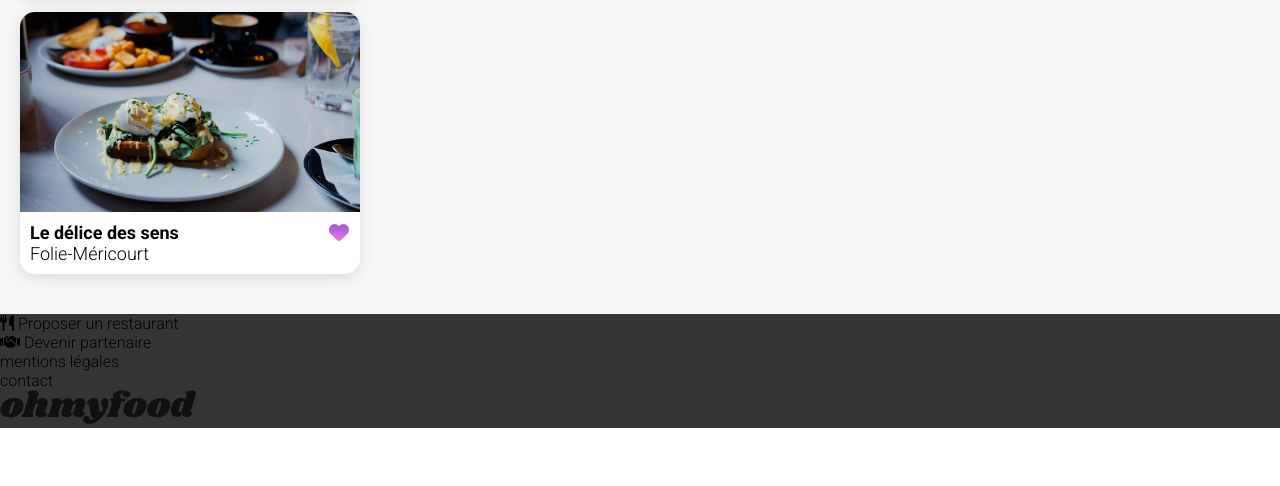
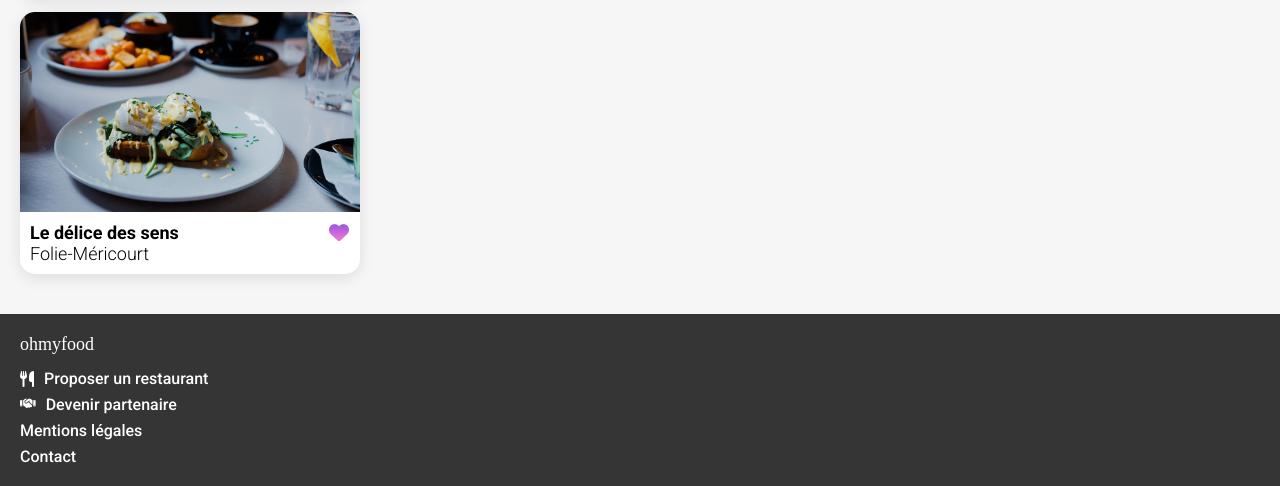
Before and after one commit to Brunofrpt/OpenclassRooms-OhmyFood, a website: page OhMyFood/index.html in a window 1280 px wide. Shown: the part 1624-2110 px from the top of the page. Before the commit the page ends 2052 px from the top, so only its background shows below. Drawn offline with Linux system fonts and the light colour scheme; a web font is replaced by a local one.

Commit message:
intégration du footer et fin de la page index.html mais toujours sans les animations

```diff
--- a/OhMyFood/SASS/layout/_footer.scss
+++ b/OhMyFood/SASS/layout/_footer.scss
@@ -1,7 +1,46 @@
 @use '../abstracts/variables';
 
-footer {
+.footer {
 
-background-color: #353535;
+    background-color: #353535;
+    color: variables.$color-background-secondary ;
+    padding: 20px;
+    display: flex;
+    flex-direction: column;
+
+    &__logo {
+
+        font-family: variables.$police-logo-titre-restaurants;
+        color: variables.$color-background-secondary;
+        font-size: 18px;
+        font-weight: 400;
+        margin-bottom: 14px;
+    }
+
+    &__liste {
+
+        display: flex;
+        flex-direction: column;
+        gap: 7px;
+        font-size: 16px;
+        font-weight: 500;
+
+    }
+
+    &__lien--avec-icone {
+
+        display: flex;
+        flex-direction: row;
+        gap: 10px;
+        align-items: center;
+
+    }
+
+    &__icone--taille {
+
+        font-size: 12.5px;
+        text-align: center;
+
+    }
 
 }
--- a/OhMyFood/index.html
+++ b/OhMyFood/index.html
@@ -7,7 +7,9 @@
     <title>Oh my Food</title>
     <link rel="preconnect" href="https://fonts.googleapis.com">
     <link rel="preconnect" href="https://fonts.gstatic.com" crossorigin>
-    <link href="https://fonts.googleapis.com/css2?family=Roboto:ital,wght@0,100..900;1,100..900&family=Shrikhand&display=swap" rel="stylesheet">
+    <link
+        href="https://fonts.googleapis.com/css2?family=Roboto:ital,wght@0,100..900;1,100..900&family=Shrikhand&display=swap"
+        rel="stylesheet">
     <link rel="stylesheet" href="https://cdnjs.cloudflare.com/ajax/libs/font-awesome/6.5.1/css/all.min.css"
         integrity="sha512-DTOQO9RWCH3ppGqcWaEA1BIZOC6xxalwEsw9c2QQeAIftl+Vegovlnee1c9QX4TctnWMn13TZye+giMm8e2LwA=="
         crossorigin="anonymous" referrerpolicy="no-referrer" />
@@ -26,7 +28,8 @@
         <div class="header__localisation">
             <form class="header__localisation-form" method="">
                 <i class="fas fa-map-marker-alt header__localisation-icon"></i>
-                <input class="header__localisation-input" type="search" name="recherche_ville" placeholder="Paris, Belleville">
+                <input class="header__localisation-input" type="search" name="recherche_ville"
+                    placeholder="Paris, Belleville">
             </form>
         </div>
     </header>
@@ -84,7 +87,8 @@
                 <li class="restaurants__carte">
                     <a href="#" class="restaurants__lien">
                         <figure class="restaurants__decoration">
-                            <img class="restaurants__image" src="images/restaurants/jay-wennington-N_Y88TWmGwA-unsplash.jpg"
+                            <img class="restaurants__image"
+                                src="images/restaurants/jay-wennington-N_Y88TWmGwA-unsplash.jpg"
                                 alt="Plat servi au restaurant La palette du goût">
                             <figcaption class="restaurants__nouveau">Nouveau</figcaption>
                         </figure>
@@ -107,7 +111,8 @@
                 <li class="restaurants__carte">
                     <a href="#" class="restaurants__lien">
                         <figure class="restaurants__decoration">
-                            <img class="restaurants__image" src="images/restaurants/louis-hansel-shotsoflouis-qNBGVyOCY8Q-unsplash.jpg"
+                            <img class="restaurants__image"
+                                src="images/restaurants/louis-hansel-shotsoflouis-qNBGVyOCY8Q-unsplash.jpg"
                                 alt="plat servi au restaurant la note enchantée">
                             <figcaption class="restaurants__nouveau">Nouveau</figcaption>
                         </figure>
@@ -152,7 +157,8 @@
                 <li class="restaurants__carte">
                     <a href="#" class="restaurants__lien">
                         <figure class="restaurants__decoration">
-                            <img class="restaurants__image" src="images/restaurants/toa-heftiba-DQKerTsQwi0-unsplash.jpg"
+                            <img class="restaurants__image"
+                                src="images/restaurants/toa-heftiba-DQKerTsQwi0-unsplash.jpg"
                                 alt="plat servi au restaurant Délice des sens">
                         </figure>
                         <div class="restaurants__description">
@@ -171,45 +177,42 @@
 
             </ul>
         </section>
-
+    </main>
     <!--******************** Footer *********************-->
 
-        <footer>
-            <nav>
-                <ul>
-                    <li>
-                        <a href="#">
-                            <i class="fa-solid fa-utensils" aria-hidden="true"></i>
+    <footer class="footer">
+        <nav class="footer__nav">
+            <a href="index.html">
+                <h2 class="footer__logo">ohmyfood</h2>
+            </a>
+            <ul class="footer__liste">
+                <li class="footer__item">
+                    <a class="footer__lien--avec-icone" href="#">
+                        <i class="fa-solid fa-utensils footer__icone" aria-hidden="true"></i>
                         Proposer un restaurant
                     </a>
 
                 </li>
-                    <li>
-                        <a href="#">
-                            <i class="fa-solid fa-handshake" aria-hidden="true"></i>
+                <li class="footer__item">
+                    <a class="footer__lien--avec-icone" href="#">
+                        <i class="fa-solid fa-handshake footer__icone--taille" aria-hidden="true"></i>
                         Devenir partenaire
                     </a>
 
                 </li>
-                    <li>
-                        <a href="#">
-                            mentions légales
+                <li class="footer__item">
+                    <a class="footer__lien" href="#">
+                        Mentions légales
                     </a>
                 </li>
-                    <li>
-                        <a href="#">
-                            contact
+                <li class="footer__item">
+                    <a class="footer__lien" href="#">
+                        Contact
                     </a>
                 </li>
             </ul>
-                <a href="index.html">
-                    <img src="images/logo/ohmyfood@2x.svg" alt="petit logo Oh my Food">
-                </a>
         </nav>
     </footer>
-
-    </main>
-
 
 
 </body>
```
Also changed, not shown: OhMyFood/style.css, 1 other file. Lines whose indentation alone changed are shown as unchanged.
